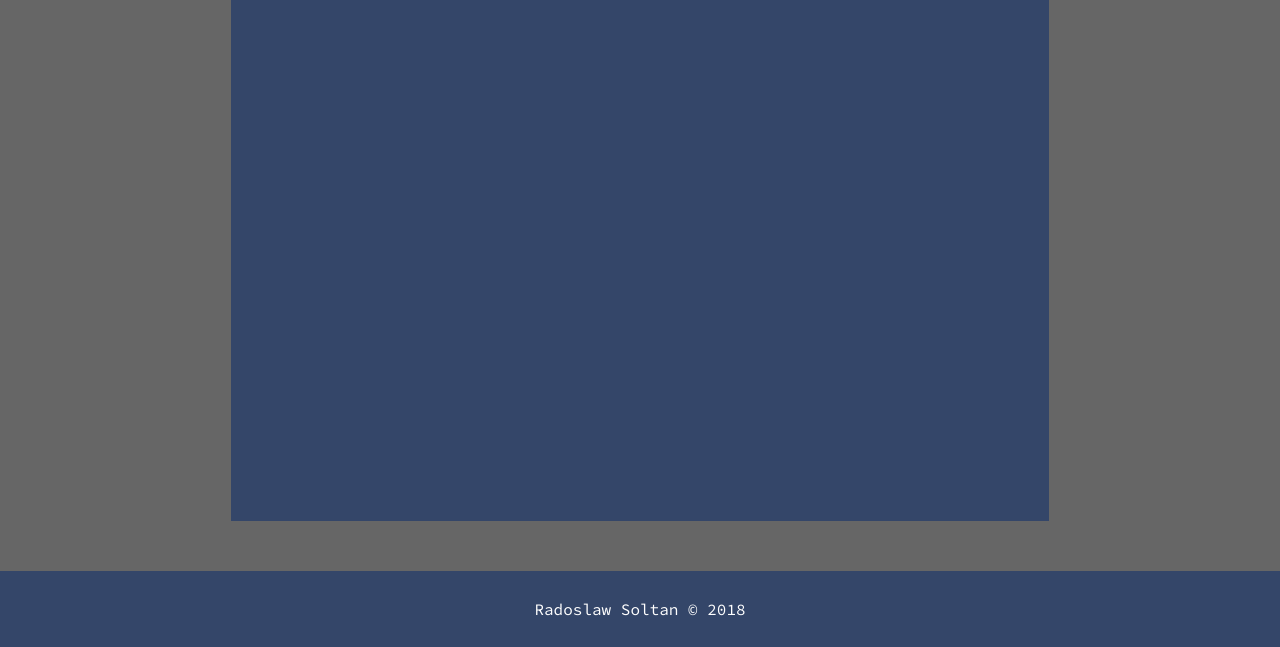
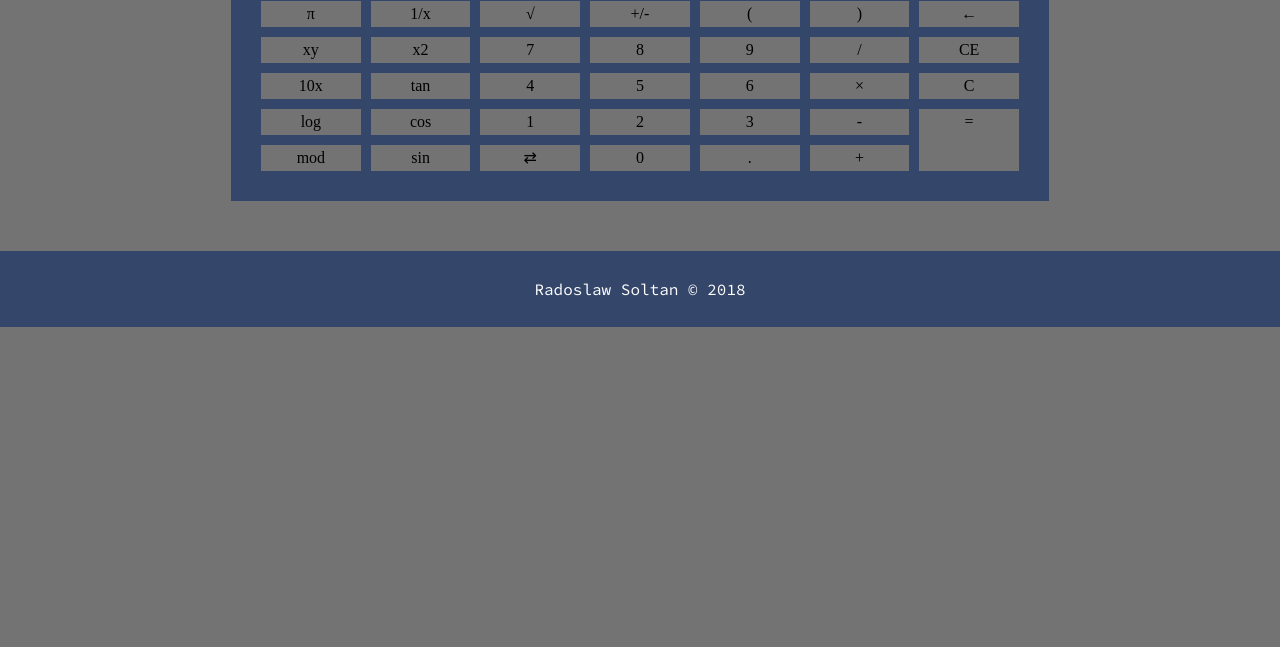
Before and after one commit to gothaw/scientific-calculator, a website built with webpack: page index.html in a window 1280 px wide. Shown: the part 271-918 px from the top of the page. After the commit the page ends 800 px from the top, so only its background shows below. Built offline with nearby package versions, Linux system fonts and the light colour scheme.

Commit message:
adding html buttons

```diff
--- a/index.html
+++ b/index.html
@@ -27,19 +27,55 @@
                     </div> <!--/input-->
                 </div> <!--/calculator-header-->
                 <div class="calculator-buttons">
-                    <div class="buttons-advance">
-
-                    </div>
-                    <div class="buttons-basic">
-
-                    </div>
+                    <div class="buttons-top-row">
+                        <div>&pi;</div>
+                        <div>1/x</div>
+                        <div>&radic;</div>
+                        <div>+/-</div>
+                        <div>(</div>
+                        <div>)</div>
+                        <div>&leftarrow;</div>
+                    </div> <!--/buttons-top-row-->
+                    <div class="buttons-columns">
+                        <div class="buttons-advance">
+                            <div>x<span class="superscript">y</span></div>
+                            <div>x<span class="superscript">2</span></div>
+                            <div>10<span class="superscript">x</span></div>
+                            <div>tan</div>
+                            <div>log</div>
+                            <div>cos</div>
+                            <div>mod</div>
+                            <div>sin</div>
+                        </div> <!--/buttons-advance-->
+                        <div class="buttons-basic">
+                            <div>7</div>
+                            <div>8</div>
+                            <div>9</div>
+                            <div>/</div>
+                            <div>CE</div>
+                            <div>4</div>
+                            <div>5</div>
+                            <div>6</div>
+                            <div>&times;</div>
+                            <div>C</div>
+                            <div>1</div>
+                            <div>2</div>
+                            <div>3</div>
+                            <div>-</div>
+                            <div class="equals">=</div>
+                            <div>&rightleftarrows;</div>
+                            <div>0</div>
+                            <div>.</div>
+                            <div>+</div>
+                        </div> <!--/buttons-basic-->
+                    </div> <!--/buttons-columns-->
                 </div> <!--/calculator buttons--->
             </div> <!--/calculator wrapper-->
         </main>
     </div> <!--/inner-->
     <footer>
         <div class="app-footer">
-            Radoslaw Soltan &copy 2018
+            Radoslaw Soltan &copy; 2018
         </div> <!--/app-footer-->
     </footer>
 </div><!--/wrapper-->
--- a/src/scss/main.scss
+++ b/src/scss/main.scss
@@ -4,7 +4,7 @@
 
 /*==================================== General ====================================*/
 
-$bg-color : lighten(black, 40%);
+$bg-color : lighten(black, 45%);
 $color-dark : #344669;
 $text-color: white;
 
@@ -46,27 +46,52 @@ header{
   margin: 0 auto 50px;
   background-color: $color-dark;
   padding: 25px;
-  .calculator-header{
-    border: black solid 1px;
-  }
-  .output, .input{
+}
+.calculator-header {
+  border: black solid 1px;
+  .output, .input {
     background-color: white;
     text-align: right;
     padding-left: 20px;
     padding-right: 20px;
     font-family: "Source Code Pro", sans-serif;
   }
-  .output{
+  .output {
     font-size: 1.25em;
     padding-top: 10px;
   }
-  .input{
+  .input {
     font-size: 2em;
     padding-top: 15px;
     padding-bottom: 15px;
   }
-  .calculator-buttons{
-    height: 500px;
+}
+.calculator-buttons{
+  .buttons-top-row, .buttons-columns, .buttons-advance, .buttons-basic{
+    display: grid;
+  }
+  .buttons-top-row, .buttons-basic, .buttons-advance{
+    div{
+      background-color: $bg-color;
+      margin: 5px;
+      text-align: center;
+      padding: 5px 0;
+    }
+  }
+  .buttons-top-row{
+    grid-template-columns: repeat(7, 1fr);
+  }
+  .buttons-columns{
+    grid-template-columns: 1fr 2.5fr;
+    .buttons-basic{
+      grid-template-columns: repeat(5, 1fr);
+      .equals{
+        grid-row: span 2;
+      }
+    }
+    .buttons-advance{
+      grid-template-columns: repeat(2, 1fr);
+    }
   }
 }
 /*==================================== Footer ====================================*/
```
Also changed, not shown: dist/css/main.css.
